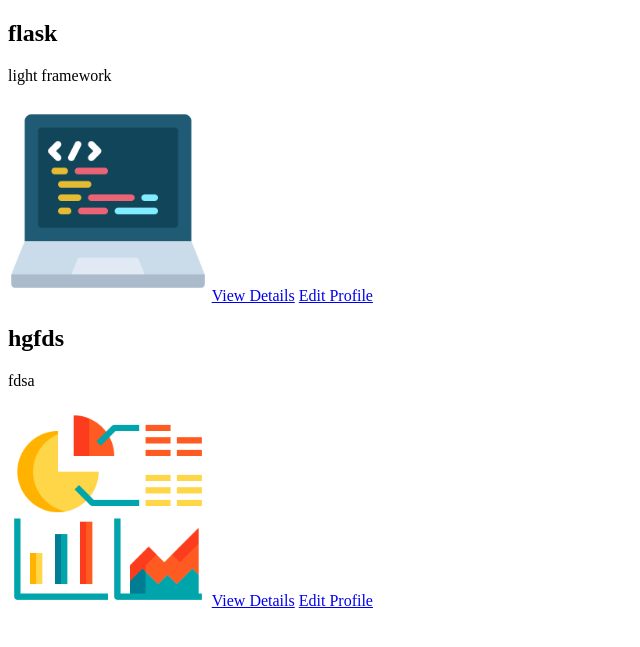
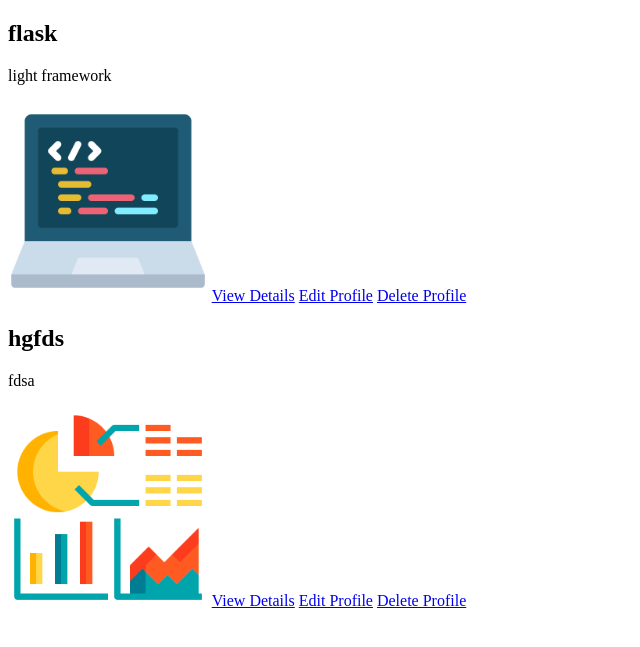
Before and after one commit to karnansp36/dj_eve2, a Django app: page /profile/ in a window 1280 px wide. Shown: the top 647 px of the page, without its empty margins (0-640 px from the left). Run offline with Django 5.2, Linux system fonts and the light colour scheme; data comes from the database, SQL or seed files in the repository; both versions use the stored data as it was after the commit.

Commit message:
Add delete profile functionality and update templates and URLs

```diff
--- a/user_post/templates/profile.html
+++ b/user_post/templates/profile.html
@@ -13,6 +13,7 @@
             <img src="{{ post.image.url }}" width="200" alt="{{ post.title }}">
             <a href="/profile/{{ post.id }}/">View Details</a>
             <a href="/profile/{{ post.id }}/edit/">Edit Profile</a>
+            <a href="/profile/{{ post.id }}/delete/">Delete Profile</a>
         </div>
     {% endfor %}
 </body>
--- a/user_post/urls.py
+++ b/user_post/urls.py
@@ -6,5 +6,5 @@ urlpatterns = [
     path('profile/', views.profile_views, name='profile_views'),
     path('profile/<int:id>/', views.profile_data, name='profile_data'),
     path('profile/<int:id>/edit/', views.profile_edit, name='profile_edit'),
-
+    path('profile/<int:id>/delete/', views.profile_delete, name='profile_delete')
 ]
--- a/user_post/views.py
+++ b/user_post/views.py
@@ -31,3 +31,9 @@ def profile_edit(request, id):
     else:
         form = User_postForm(instance=post)
     return render(request, 'profile_edit.html', {'form': form})
+
+
+def profile_delete(request, id):
+    post = User_post.objects.get(id=id)
+    post.delete()
+    return redirect('profile_views')
```
Also changed, not shown: db.sqlite3.
